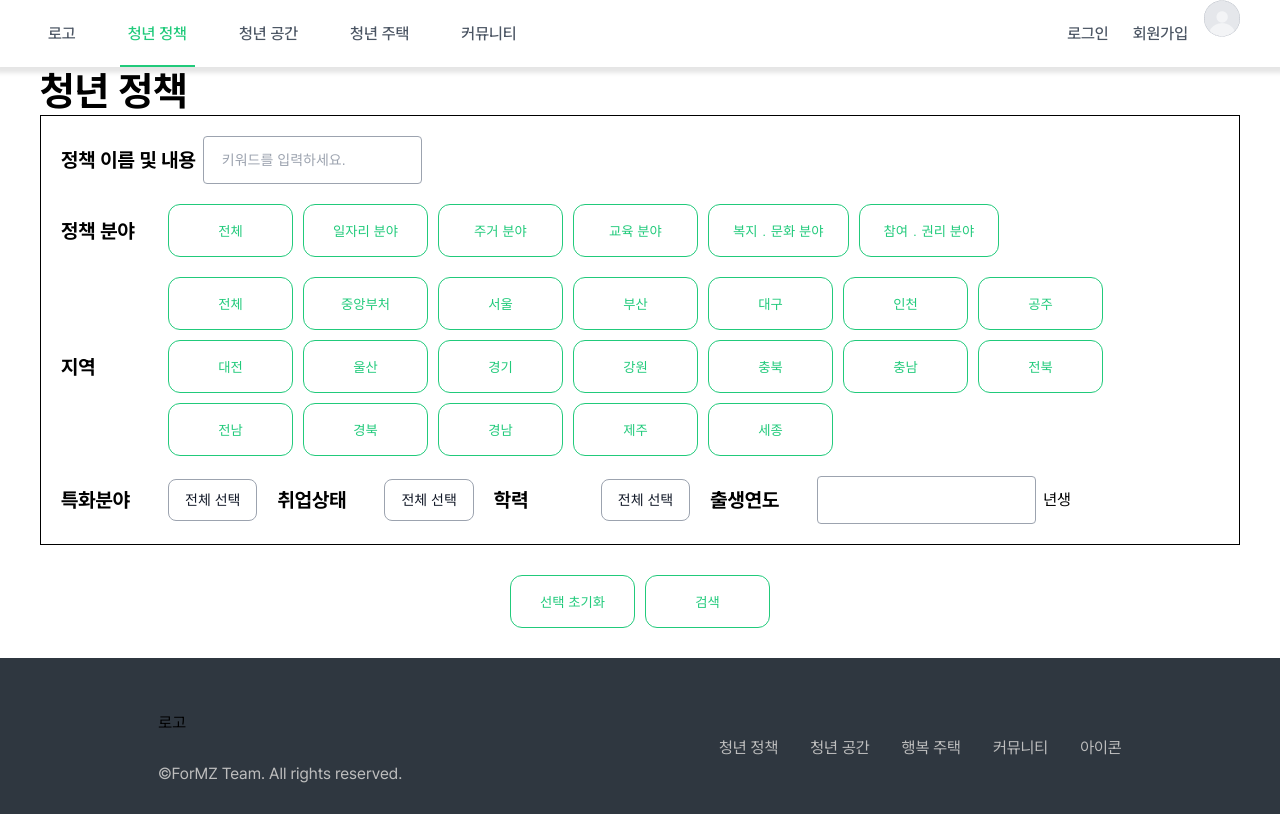
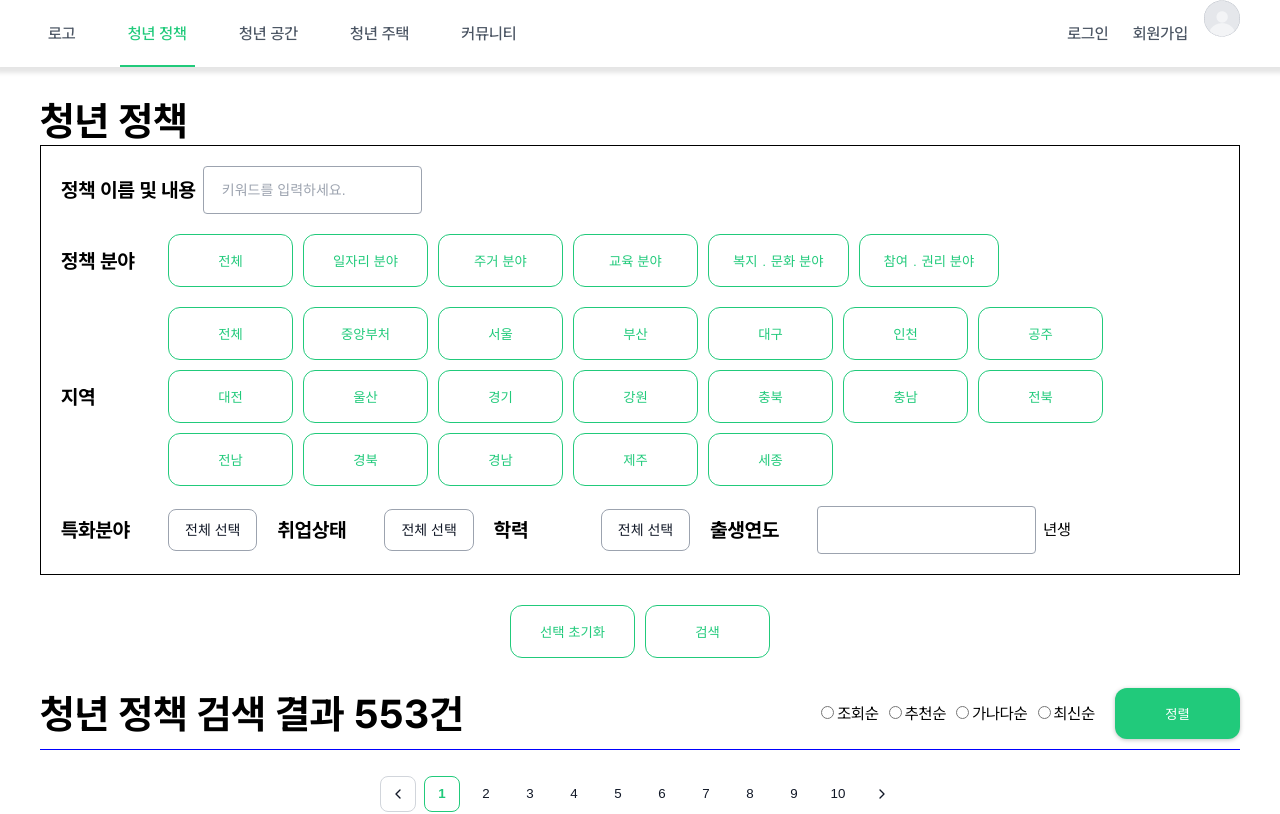
Before and after one commit to For-MZ/formz-fe, a Next.js app: page /youth-policy in a window 1280 px wide. Shown: the top 814 px of the page. Built offline with nearby package versions, Linux system fonts and the light colour scheme; a web font is replaced by a local one.

Commit message:
Design: FilterablePolicies 공통 컴포넌트 마크업

```diff
--- /dev/null
+++ b/src/app/youth-policy/_components/FilterablePolicies/FilterablePolicies.module.scss
@@ -0,0 +1,20 @@
+.header {
+  border-bottom: 1px solid blue;
+  display: flex;
+  justify-content: space-between;
+  align-items: center;
+  padding-bottom: 10px;
+}
+.sortWrapper {
+  display: flex;
+  align-items: center;
+  gap: 20px;
+}
+.radioWrapper {
+  display: flex;
+  gap: 5px;
+  input[type='radio'],
+  label {
+    cursor: pointer;
+  }
+}
--- /dev/null
+++ b/src/app/youth-policy/_components/FilterablePolicies/index.tsx
@@ -0,0 +1,42 @@
+'use client';
+
+import styles from './FilterablePolicies.module.scss';
+import { useState } from 'react';
+import Pagination from '@/components/UI/Pagination';
+import Button from '@/components/UI/Button';
+
+export default function FilterablePolicies() {
+  const [currentPage, setCurrentPage] = useState(1);
+  const handlePageChange = (pageNumber: number) => setCurrentPage(pageNumber);
+  return (
+    <>
+      <div className={styles.header}>
+        <h2>
+          청년 정책 검색 결과 <span>553</span>건
+        </h2>
+        <div className={styles.sortWrapper}>
+          <div className={styles.radioWrapper}>
+            <label>
+              <input type="radio" name="sort_policy" value="조회순" />
+              조회순
+            </label>
+            <label>
+              <input type="radio" name="sort_policy" value="추천순" />
+              추천순
+            </label>
+            <label>
+              <input type="radio" name="sort_policy" value="가나다순" />
+              가나다순
+            </label>
+            <label>
+              <input type="radio" name="sort_policy" value="최신순" />
+              최신순
+            </label>
+          </div>
+          <Button text={'정렬'} type="filled" onClick={() => console.log('정렬!')} disabled={false} />
+        </div>
+      </div>
+      <Pagination totalPages={10} currentPage={currentPage} onPageChange={handlePageChange} />
+    </>
+  );
+}
--- a/src/app/youth-policy/page.module.scss
+++ b/src/app/youth-policy/page.module.scss
@@ -0,0 +1,3 @@
+.pageWrapper {
+  margin: 30px 0;
+}
--- a/src/app/youth-policy/page.tsx
+++ b/src/app/youth-policy/page.tsx
@@ -1,9 +1,12 @@
+import styles from './page.module.scss';
 import Filter from './_components/Filter';
+import FilterablePolicies from './_components/FilterablePolicies';
 
 export default function PolicyPage() {
   return (
-    <>
+    <section className={styles.pageWrapper}>
       <Filter />
-    </>
+      <FilterablePolicies />
+    </section>
   );
 }
```
